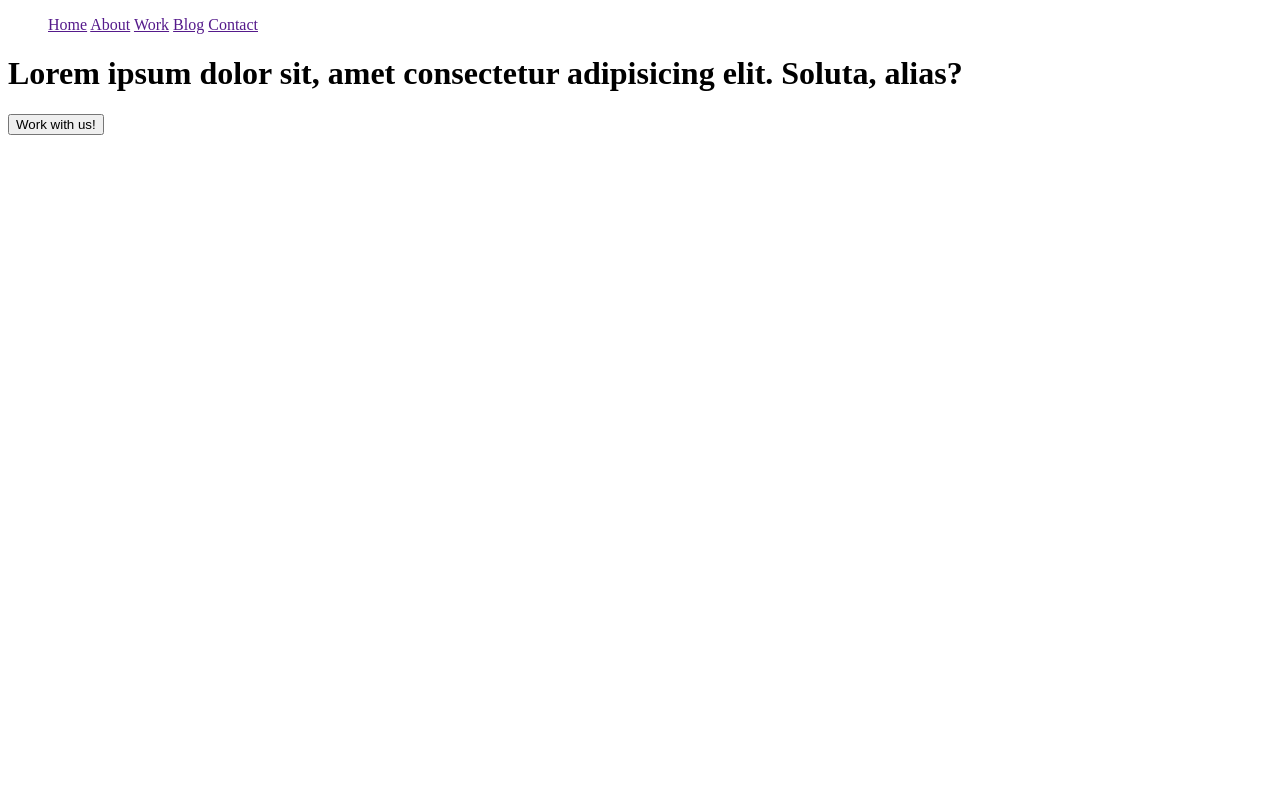
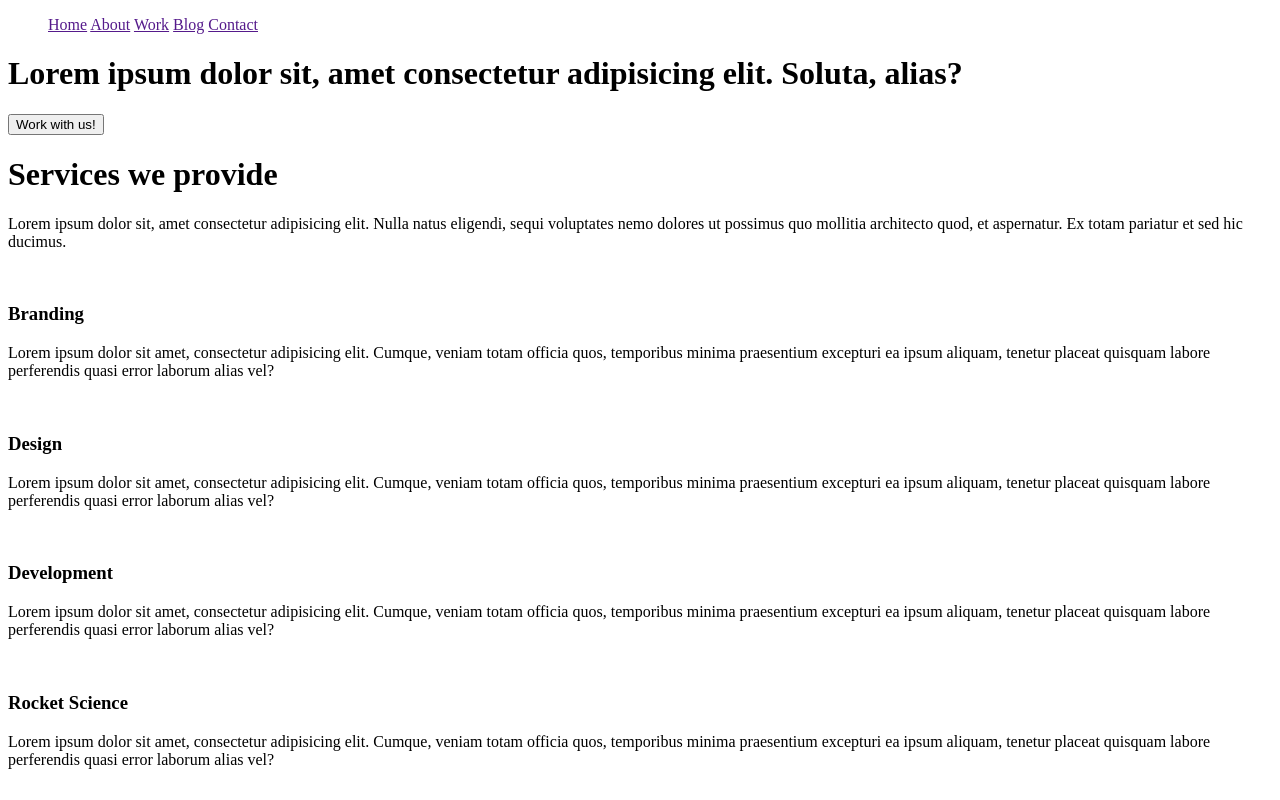
Before and after one commit to avdyl123/lesson-10, a plain HTML site: page index.html in a window 1280 px wide. Drawn offline with Linux system fonts and the light colour scheme.

Commit message:
add main

```diff
--- a/index.html
+++ b/index.html
@@ -42,7 +42,44 @@
             <h1>Lorem ipsum dolor sit, amet consectetur adipisicing elit. Soluta, alias?</h1>
 
             <button>Work with us!</button>
+            </div>
     </header>
+
+    <main>
+        <div class="service-top">
+            <h1>Services we provide</h1>
+
+
+         <p>Lorem ipsum dolor sit, amet consectetur adipisicing elit. Nulla natus eligendi, sequi voluptates nemo dolores ut possimus quo mollitia architecto quod, et aspernatur. Ex totam pariatur et sed hic ducimus.</p>
+
+         <div class="service-bottom">
+            <div class="service-item">
+                <img src="" alt="">
+                <h3>Branding</h3>
+                <p>Lorem ipsum dolor sit amet, consectetur adipisicing elit. Cumque, veniam totam officia quos, temporibus minima praesentium excepturi ea ipsum aliquam, tenetur placeat quisquam labore perferendis quasi error laborum alias vel?</p>
+                </div>
+
+                <div class="service-bottom">
+                    <div class="service-item">
+                        <img src="" alt="">
+                        <h3>Design</h3>
+                        <p>Lorem ipsum dolor sit amet, consectetur adipisicing elit. Cumque, veniam totam officia quos, temporibus minima praesentium excepturi ea ipsum aliquam, tenetur placeat quisquam labore perferendis quasi error laborum alias vel?</p>
+                        </div>
+
+                        <div class="service-bottom">
+                            <div class="service-item">
+                                <img src="" alt="">
+                                <h3>Development</h3>
+                                <p>Lorem ipsum dolor sit amet, consectetur adipisicing elit. Cumque, veniam totam officia quos, temporibus minima praesentium excepturi ea ipsum aliquam, tenetur placeat quisquam labore perferendis quasi error laborum alias vel?</p>
+                                </div>
+
+                                <div class="service-bottom">
+                                    <div class="service-item">
+                                        <img src="" alt="">
+                                        <h3>Rocket Science</h3>
+                                        <p>Lorem ipsum dolor sit amet, consectetur adipisicing elit. Cumque, veniam totam officia quos, temporibus minima praesentium excepturi ea ipsum aliquam, tenetur placeat quisquam labore perferendis quasi error laborum alias vel?</p>
+                                        </div>
+    </main>
 
 
 </body>
```
